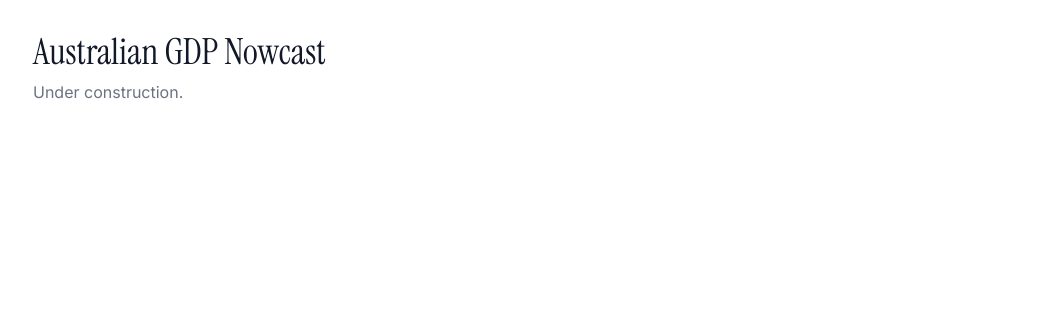
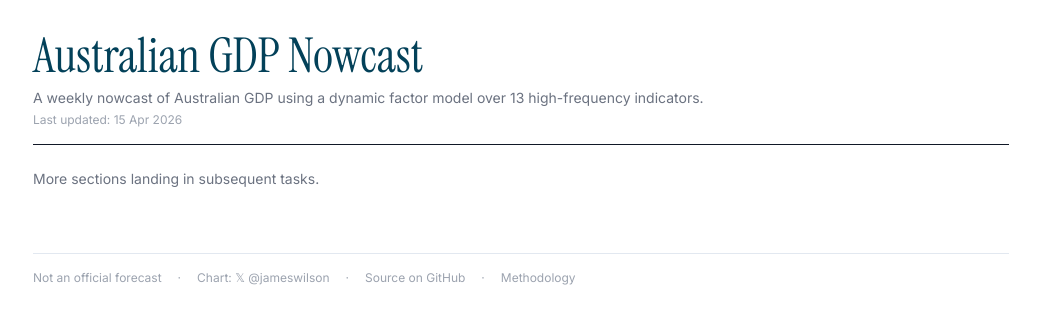
Before and after one commit to Allisterh/nowcasting-Australia, a Next.js app: page / in a window 1280 px wide. Shown: the top 324 px of the page, without its empty margins (119-1159 px from the left). Built offline with nearby package versions, Linux system fonts and the light colour scheme.

Commit message:
feat: add Header, Footer, and StalenessBanner shell components

```diff
--- a/src/app/page.tsx
+++ b/src/app/page.tsx
@@ -1,8 +1,16 @@
+import { loadDashboardData } from "@/lib/data";
+import Header from "@/components/Header";
+import Footer from "@/components/Footer";
+import StalenessBanner from "@/components/StalenessBanner";
+
 export default function Home() {
+  const data = loadDashboardData();
   return (
     <main className="max-w-5xl mx-auto px-4 sm:px-6 py-8">
-      <h1 className="font-headline text-4xl">Australian GDP Nowcast</h1>
-      <p className="mt-2 text-label">Under construction.</p>
+      <StalenessBanner generatedAt={data.latest.generated_at} />
+      <Header generatedAt={data.latest.generated_at} />
+      <p className="text-label text-sm">More sections landing in subsequent tasks.</p>
+      <Footer />
     </main>
   );
 }
--- /dev/null
+++ b/src/components/Footer.tsx
@@ -0,0 +1,17 @@
+export default function Footer() {
+  return (
+    <footer className="mt-16 pt-4 border-t border-border text-xs text-label-light flex flex-wrap gap-x-4 gap-y-1">
+      <span>Not an official forecast</span>
+      <span>·</span>
+      <span>Chart: 𝕏 @jameswilson</span>
+      <span>·</span>
+      <a href="https://github.com/adrasyn/nowcasting" className="hover:text-label underline-offset-2 hover:underline">
+        Source on GitHub
+      </a>
+      <span>·</span>
+      <a href="#methodology" className="hover:text-label underline-offset-2 hover:underline">
+        Methodology
+      </a>
+    </footer>
+  );
+}
--- /dev/null
+++ b/src/components/Header.tsx
@@ -0,0 +1,21 @@
+import { formatDate } from "@/lib/format";
+
+interface HeaderProps {
+  generatedAt: string;
+}
+
+export default function Header({ generatedAt }: HeaderProps) {
+  return (
+    <header className="border-b border-border-heavy pb-4 mb-6">
+      <h1 className="font-headline text-4xl sm:text-5xl text-teal">
+        Australian GDP Nowcast
+      </h1>
+      <p className="mt-2 text-sm text-label max-w-2xl">
+        A weekly nowcast of Australian GDP using a dynamic factor model over 13 high-frequency indicators.
+      </p>
+      <p className="mt-1 text-xs text-label-light">
+        Last updated: {formatDate(generatedAt)}
+      </p>
+    </header>
+  );
+}
--- /dev/null
+++ b/src/components/StalenessBanner.tsx
@@ -0,0 +1,23 @@
+import { formatDate } from "@/lib/format";
+
+interface StalenessBannerProps {
+  generatedAt: string;
+  thresholdDays?: number;
+}
+
+export default function StalenessBanner({
+  generatedAt,
+  thresholdDays = 10,
+}: StalenessBannerProps) {
+  const generated = new Date(generatedAt);
+  const now = new Date();
+  const ageDays = Math.floor((now.getTime() - generated.getTime()) / 86400000);
+
+  if (ageDays < thresholdDays) return null;
+
+  return (
+    <div className="mb-4 px-3 py-2 border border-border-heavy bg-panel text-xs">
+      Last updated {ageDays} days ago ({formatDate(generatedAt)}) — data is currently stale.
+    </div>
+  );
+}
```
